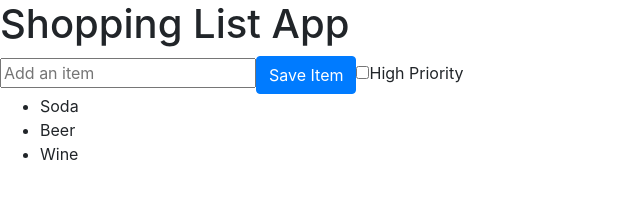
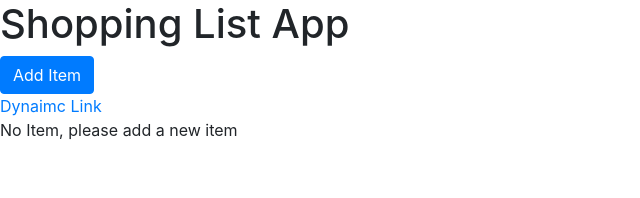
Before and after one commit to AlexRingor/VueJSOptionsAPI, a plain HTML site: page index.html in a window 1280 px wide. Shown: the whole page, without its empty margins (0-640 px from the left). Drawn offline with nearby package versions, Linux system fonts and the light colour scheme.

Commit message:
html attribtue binding

```diff
--- a/index.html
+++ b/index.html
@@ -9,13 +9,22 @@
 </head>
 <body>
     <div id="shopping-list">
-        <h1>{{header ? header : 'Welcome'}}</h1>
-        <input @keyup.enter="items.push({id:items.length +1 , label: newItem})" type="text" placeholder="Add an item" v-model="newItem">
-        <button class="btn btn-primary" @click="items.push({id:items.length +1 , label: newItem})">Save Item</button>
-        <input type="checkbox" v-model="newItemHighPriority">High Priority
+        <div class="header">
+            <h1>{{header ? header : 'We lcome'}}</h1>
+            <button @click="doEdit(false)" v-if="editing" class="btn btn-warning">Cancel</button>
+            <button @click="doEdit(true)"v-else class="btn btn-primary">Add Item</button>
+        </div>
+        <div v-if="editing" class="add-item-form">
+            <input class="input" @keyup.enter="saveItem" type="text" placeholder="Add an item" v-model="newItem" >
+            <input type="checkbox" v-model="newItemHighPriority" value="false">High Priority
+            <button class="btn btn-primary" @click="saveItem" :disabled="newItem.length === 0">Save Item</button>
+        </div>
 
+        <a v-bind:href="newItem">Dynaimc Link</a>
+
+        <p v-if="items.length === 0">No Item, please add a new item</p>
         <ul>
-            <li v-for="item in items" :key="item.id"> {{item.label}}</li>
+            <li v-for="item in items" :key="item.id"> {{item.label}} {{item.priority}}</li>
         </ul>
     </div>
 
@@ -27,11 +36,24 @@
                     header: "Shopping List App",
                     newItem: '',
                     newItemHighPriority: false,
+                    editing: false,
                     items: [
-                        { id: 1, label: "Soda"},
-                        { id: 2, label: "Beer"},
-                        { id: 3, label: "Wine"}
+                        // { id: 1, label: "Soda"},
+                        // { id: 2, label: "Beer"},
+                        // { id: 3, label: "Wine"}
                 ]
+                }
+            },
+            methods: {
+                saveItem() {
+                    if (this.newItem) {
+                        this.items.push({id:this.items.length +1 , label: this.newItem, priority: this.newItemHighPriority})
+                        this.newItem = ''
+                        this.newItemHighPriority = false
+                    }
+                },
+                doEdit(editing) {
+                    this.editing = editing
                 }
             }
         })
```
